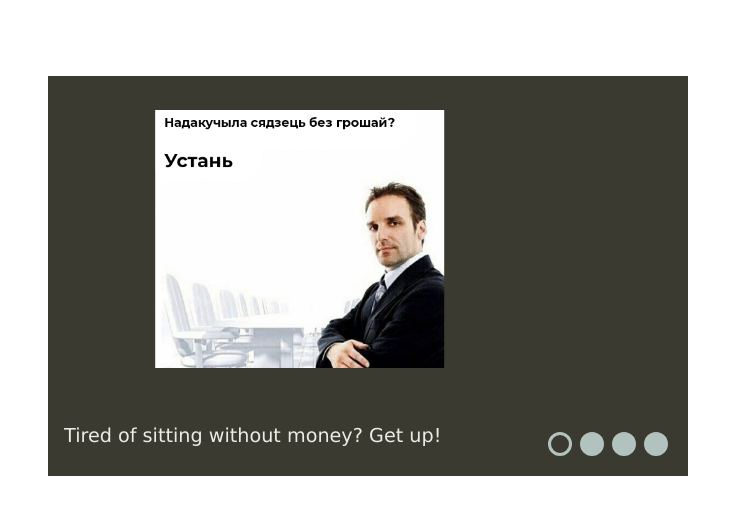
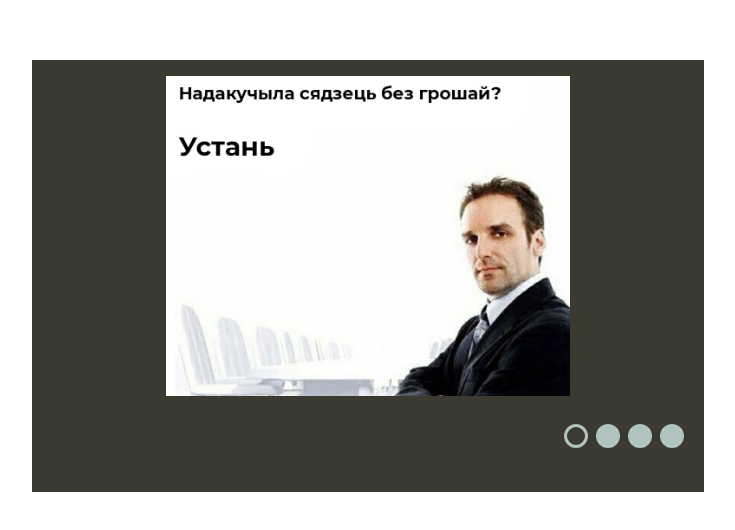
Before and after one commit to LiudmilaVys/cssMemSlider, a plain HTML site: page cssMemSlider/index.html in a window 1280 px wide. Shown: the part 124-654 px from the top of the page, without its empty margins (272-1007 px from the left). Drawn offline with nearby package versions, Linux system fonts and the light colour scheme.

Commit message:
fix: align mem without pos abs LANG=en_EN date +'(%a, %b %d, %Y %r)'

```diff
--- a/cssMemSlider/index.html
+++ b/cssMemSlider/index.html
@@ -11,34 +11,47 @@
 
 <body>
     <div id="slider-wrapper">
-        <fieldset id="slider">
         <input type="radio" id="without-money" class="slide" name="mem" checked>
-            <div class="slide-img without-money"></div>
-            <p class="slide-text"><span>Tired of sitting without money? Get up!</span></p>
         <label class="custom-control" for="without-money">
             <span class="radio-btn"></span>
         </label>
 
         <input type="radio" id="doctors-advice" class="slide" name="mem">
-            <div class="slide-img doctors-advice"></div>
-            <p class="slide-text"><span>- If you continue to drink like this, you will die. - Do you promise?</span></p>
         <label class="custom-control" for="doctors-advice">
             <span class="radio-btn"></span>
         </label>
 
         <input type="radio" id="dream-and-life" class="slide" name="mem">
-            <div class="slide-img dream-and-life"></div>
-            <p class="slide-text"><span>When life is scarier than a dream.</span></p>
         <label class="custom-control" for="dream-and-life">
             <span class="radio-btn"></span>
         </label>
 
         <input type="radio" id="youth-and-sex" class="slide" name="mem">
-            <div class="slide-img youth-and-sex"></div>
-            <p class="slide-text"><span>Granny in her youth and sex.</span></p>
         <label class="custom-control" for="youth-and-sex">
             <span class="radio-btn"></span>
         </label>
+
+        <fieldset id="slider">
+
+            <div class="slide-img without-money"></div>
+            <!-- <p class="slide-text"><span>Tired of sitting without money? Get up!</span></p> -->
+
+
+
+            <div class="slide-img doctors-advice"></div>
+            <!-- <p class="slide-text"><span>- If you continue to drink like this, you will die. - Do you promise?</span></p> -->
+
+
+
+            <div class="slide-img dream-and-life"></div>
+            <!-- <p class="slide-text"><span>When life is scarier than a dream.</span></p> -->
+
+
+
+            <div class="slide-img youth-and-sex"></div>
+            <!-- <p class="slide-text"><span>Granny in her youth and sex.</span></p> -->
+
+            <br>
         </fieldset>
     </div>
 </body>
--- a/cssMemSlider/styles/laptop.css
+++ b/cssMemSlider/styles/laptop.css
@@ -13,16 +13,22 @@ body {
 #slider-wrapper {
     width: 50vw;
     height: 50vh;
+    padding: 1rem;
+    display: flex;
+    justify-content: flex-end;
+    flex-wrap: wrap;
     background-color: var(--bg-color);
 }
 
 #slider {
-    position: relative;
-    height: -webkit-fill-available;
-    margin: 1rem;
+    height: 80%;
+    width: 100%;
     padding: 0;
+    display: flex;
+    justify-content: center;
     border-width: 0;
     overflow: hidden;
+    order: -1;
 }
 
 .without-money {
@@ -51,29 +57,26 @@ body {
 
 /* mem styles */
 .slide-img {
-    position: absolute;
-    left: 50%;
-    transform: translateX(-50%);
-    height: 70%;
-    width: 70%;
+    height: 45vh;
+    width: 45vw;
+    display: none;
     background-color: var(--bg-color);
     background-repeat: no-repeat;
     background-size: contain;
-    z-index: 0;
+    background-position: center;
+    opacity: 0;
 }
 
-.slide:checked + .slide-img {
-    z-index: 1;
+#without-money:checked ~ #slider .slide-img.without-money {
+    display: block;
     animation-name: mem-flip;
     animation-duration: 500ms;
     animation-timing-function: ease-out;
+    opacity: 1;
 }
 
 /* mem note styles*/
 .slide-text {
-    position: absolute;
-    bottom: 0;
-    margin: 0;
     width: 65%;
     height: 3rem;
     display: flex;
@@ -85,9 +88,6 @@ body {
     font-size: 1.2em;
     line-height: 1.5;
     z-index: 0;
-}
-.slide-text span {
-    position: relative;
 }
 
 .slide:checked + .slide-img + .slide-text {
@@ -101,9 +101,6 @@ body {
 
 /* controls */
 .custom-control {
-    position: absolute;
-    right: 0;
-    bottom: 0;
     width: 2rem;
     height: 2rem;
     display: flex;
@@ -136,12 +133,12 @@ body {
     background-color: var(--btn-hovered-color);
 }
 
-.slide:checked + .slide-img + .slide-text + .custom-control .radio-btn {
+.slide:checked + .custom-control .radio-btn {
     border: 0.2rem solid var(--btn-color);
     background-color: var(--bg-color);
 }
 
-.slide:checked + .slide-img + .slide-text + .custom-control:hover .radio-btn {
+.slide:checked + .custom-control:hover .radio-btn {
     border: 0.2rem solid var(--btn-hovered-color);
     background-color: var(--bg-color);
 }
```
Lines whose indentation alone changed are shown as unchanged.
